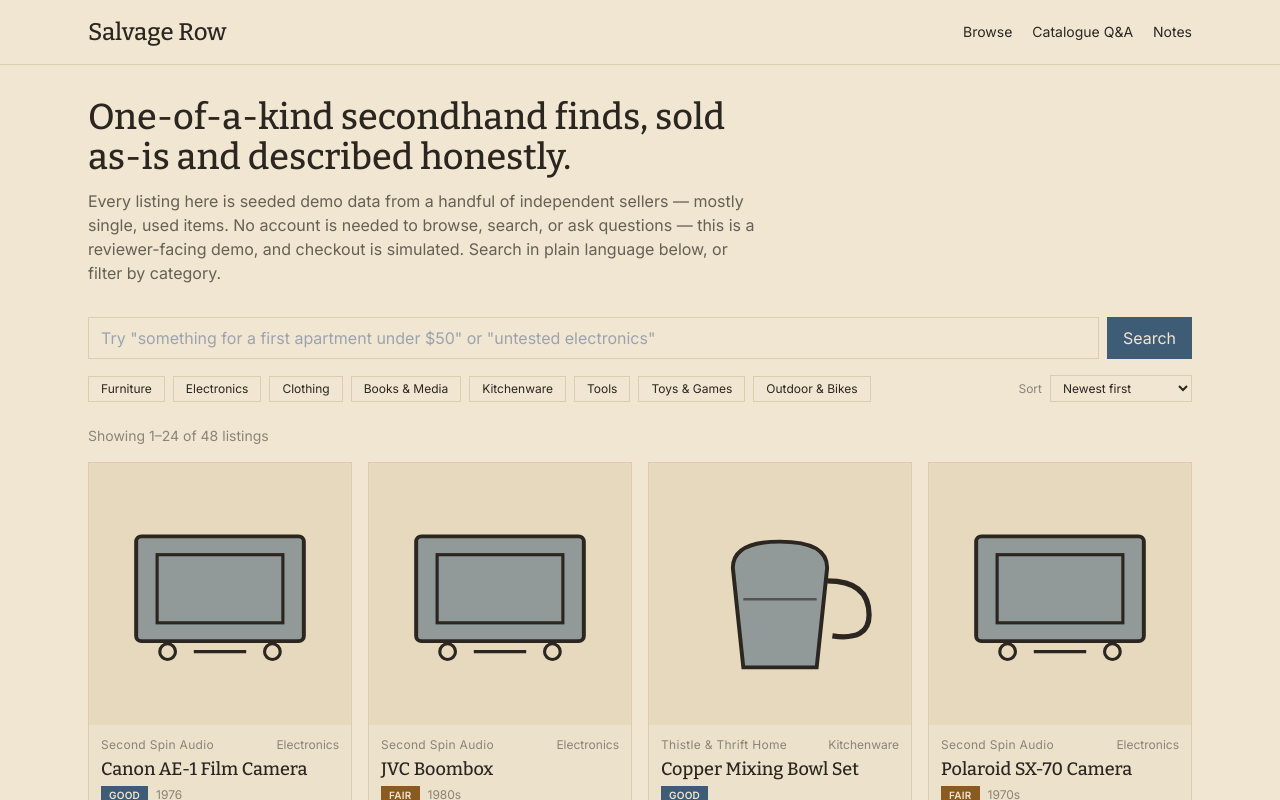
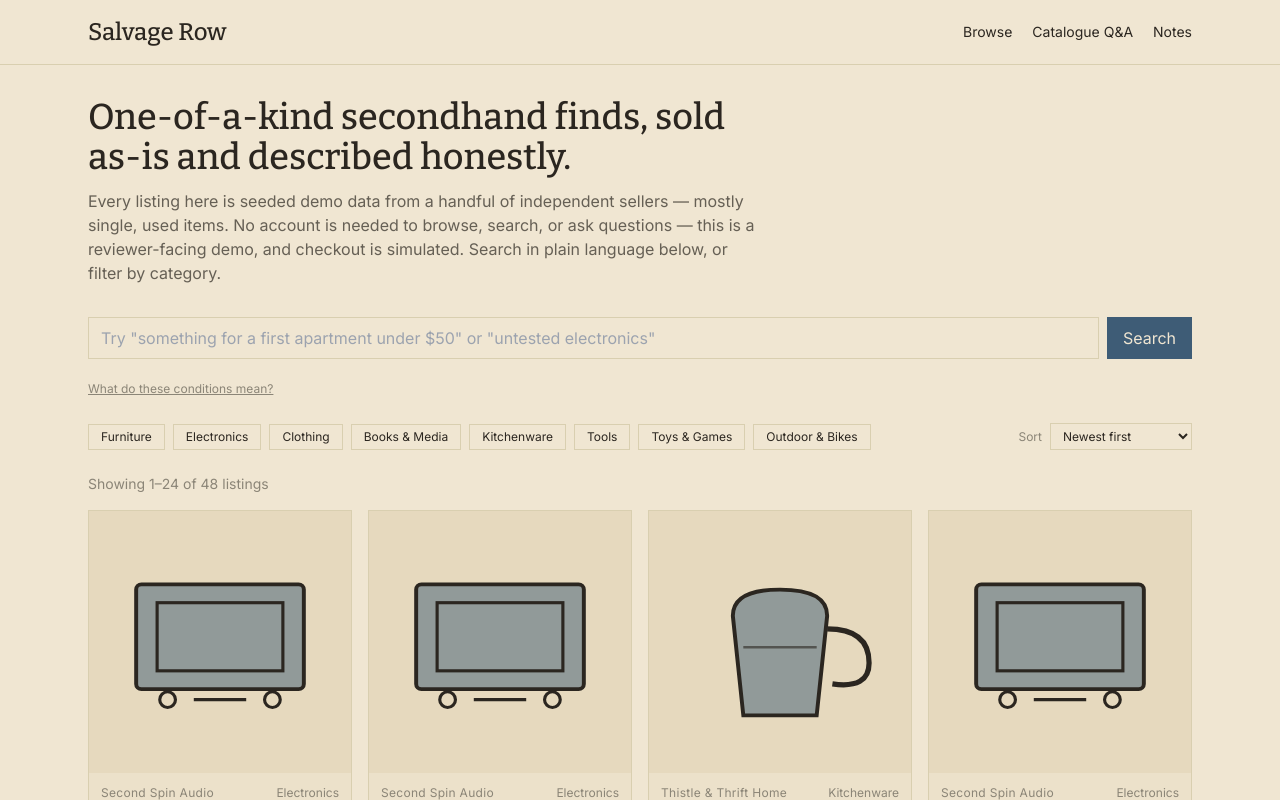
Before and after one commit to CheongYeeHerng/Salvage-row, a Next.js app: page / in a window 1280 px wide. Shown: the top 800 px of the page. Built offline with nearby package versions, Linux system fonts and the light colour scheme.

Commit message:
Added legend explaining condition tags

```diff
--- a/components/BrowseView.tsx
+++ b/components/BrowseView.tsx
@@ -3,6 +3,7 @@
 import { FormEvent, useEffect, useMemo, useState } from "react";
 import { Category, Item, categories as allCategories } from "@/data/catalogue";
 import ItemCard from "./ItemCard";
+import ConditionLegend from "./ConditionLegend";
 
 interface SearchResultItem {
   item: Item;
@@ -141,6 +142,8 @@ export default function BrowseView({ initial }: { initial: Item[] }) {
         </div>
       </form>
 
+      <ConditionLegend />
+
       <div className="flex flex-wrap items-center justify-between gap-3 mb-6">
         <div className="flex flex-wrap gap-2">
           {allCategories.map((c) => (
--- /dev/null
+++ b/components/ConditionLegend.tsx
@@ -0,0 +1,36 @@
+"use client";
+
+import { useState } from "react";
+import { Condition } from "@/data/catalogue";
+import ConditionTag, { CONDITION_DEFINITIONS } from "./ConditionTag";
+
+const ORDER: Condition[] = ["Like new", "Good", "Fair", "Well-worn"];
+
+export default function ConditionLegend() {
+  const [open, setOpen] = useState(false);
+
+  return (
+    <div className="mb-6">
+      <button
+        onClick={() => setOpen((o) => !o)}
+        aria-expanded={open}
+        className="text-xs text-dust underline hover:text-rust transition-colors"
+      >
+        {open ? "Hide" : "What do these conditions mean?"}
+      </button>
+
+      {open && (
+        <dl className="mt-2 border border-dust-line bg-paper-dim/40 p-3 space-y-2 max-w-md">
+          {ORDER.map((condition) => (
+            <div key={condition} className="flex items-start gap-3">
+              <dt className="shrink-0 pt-0.5">
+                <ConditionTag condition={condition} />
+              </dt>
+              <dd className="text-sm text-ink/80">{CONDITION_DEFINITIONS[condition]}</dd>
+            </div>
+          ))}
+        </dl>
+      )}
+    </div>
+  );
+}
--- a/components/ConditionTag.tsx
+++ b/components/ConditionTag.tsx
@@ -1,4 +1,11 @@
 import { Condition } from "@/data/catalogue";
+
+export const CONDITION_DEFINITIONS: Record<Condition, string> = {
+  "Like new": "Little to no visible wear — often unused or barely used, no functional issues.",
+  Good: "Some light wear from normal use, but clean and fully functional.",
+  Fair: "Noticeable cosmetic wear or minor flaws; still usable as described in the listing.",
+  "Well-worn": "Heavy, obvious wear from a lot of use — functional, but showing its age.",
+};
 
 const STYLES: Record<Condition, string> = {
   "Like new": "bg-[#2F6B46] text-paper",
```
